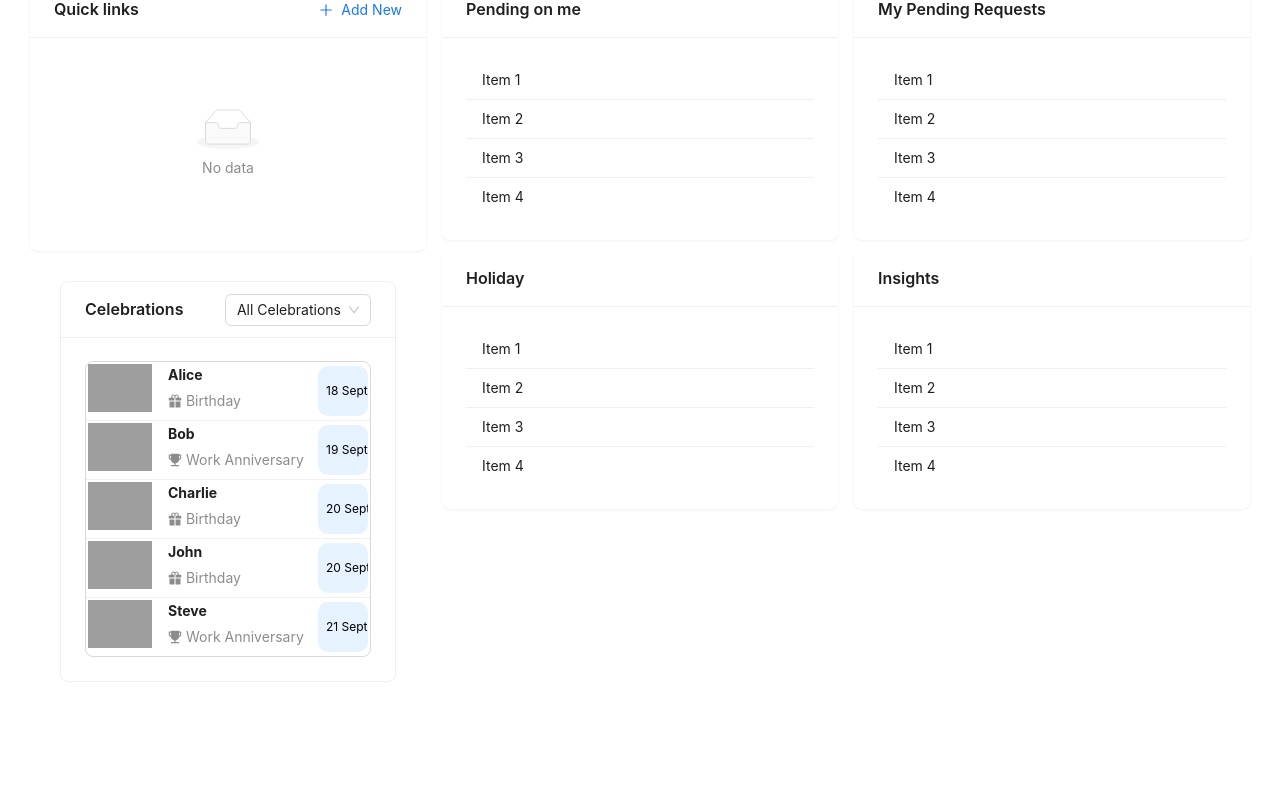
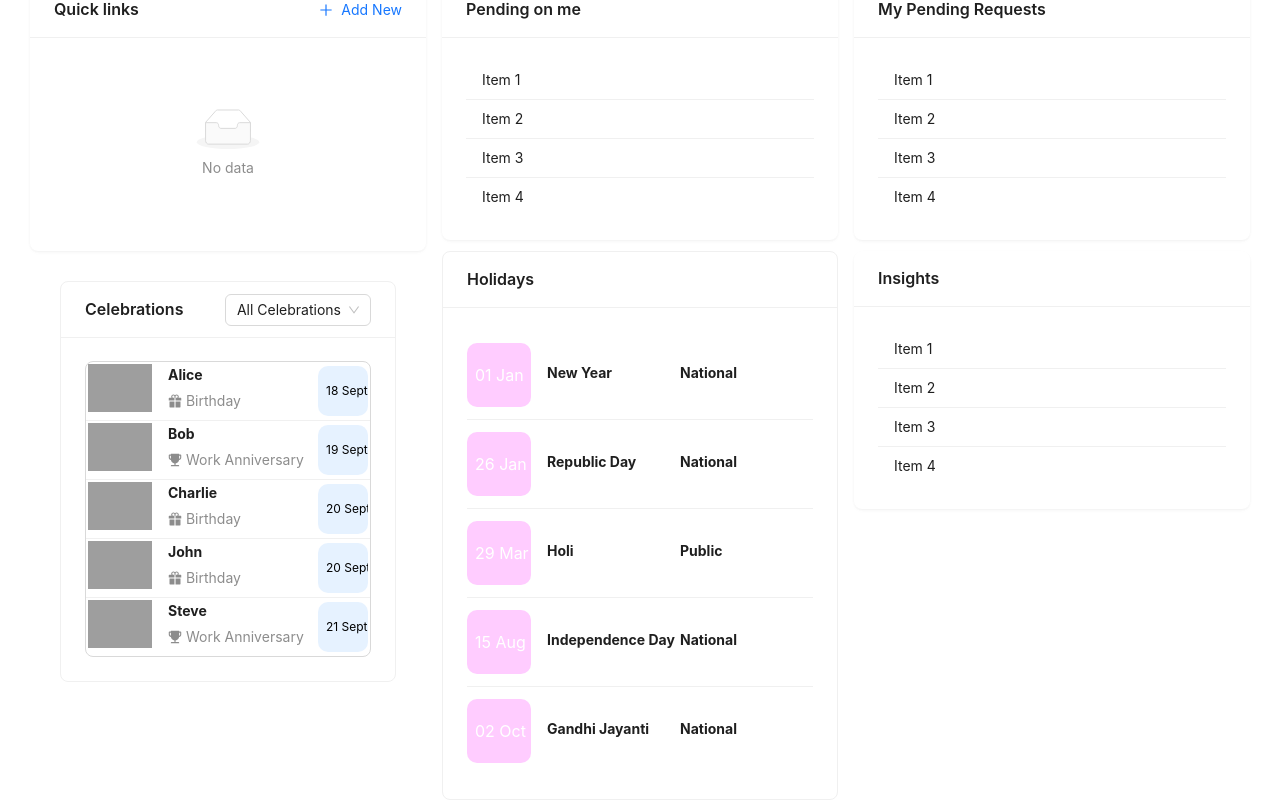
Before and after one commit to dani24sahu/dashboard-antd-reactjs, a React (Create React App) app: page / in a window 1280 px wide. Shown: the part 1352-2152 px from the top of the page. Before the commit the page ends 2064 px from the top, so only its background shows below. Built offline with nearby package versions, Linux system fonts and the light colour scheme; grey boxes are pictures that could not be loaded.

Commit message:
added custom data in Holiday component

```diff
--- a/src/components/AppContent/AppContent.jsx
+++ b/src/components/AppContent/AppContent.jsx
@@ -153,7 +153,7 @@ const AppContent = () => {
               <Celebration />
             </Col>
             <Col span={8}>
-              <Holiday data={data} />
+              <Holiday />
             </Col>
             <Col span={8}>
               <Insights data={data} />
--- a/src/components/views/holidayCard/Holiday.jsx
+++ b/src/components/views/holidayCard/Holiday.jsx
@@ -1,15 +1,35 @@
-import { Card, List } from "antd";
 import React from "react";
+import { Card, List, Badge } from "antd";
+import { data } from "./holidayData";
 
-const Holiday = ({ data }) => {
+const Holiday = () => {
   return (
     <>
-      <Card title="Holiday" bordered={false}>
+      <Card title="Holidays">
         <List
-          size="small"
-          bordered={false}
+          itemLayout="horizontal"
           dataSource={data}
-          renderItem={(item) => <List.Item>{item}</List.Item>}
+          renderItem={(item) => (
+            <List.Item>
+              <Badge
+                count={item.date}
+                style={{
+                  backgroundColor: "#ffccff",
+                  fontSize: 16,
+                  width: 64,
+                  height: 64,
+                  lineHeight: "64px",
+                  textAlign: "center",
+                  verticalAlign: "middle",
+                }}
+              />
+              <List.Item.Meta
+                title={item.occasion}
+                style={{ marginLeft: 16 }}
+              />
+              <List.Item.Meta title={item.type} />
+            </List.Item>
+          )}
         />
       </Card>
     </>
```
